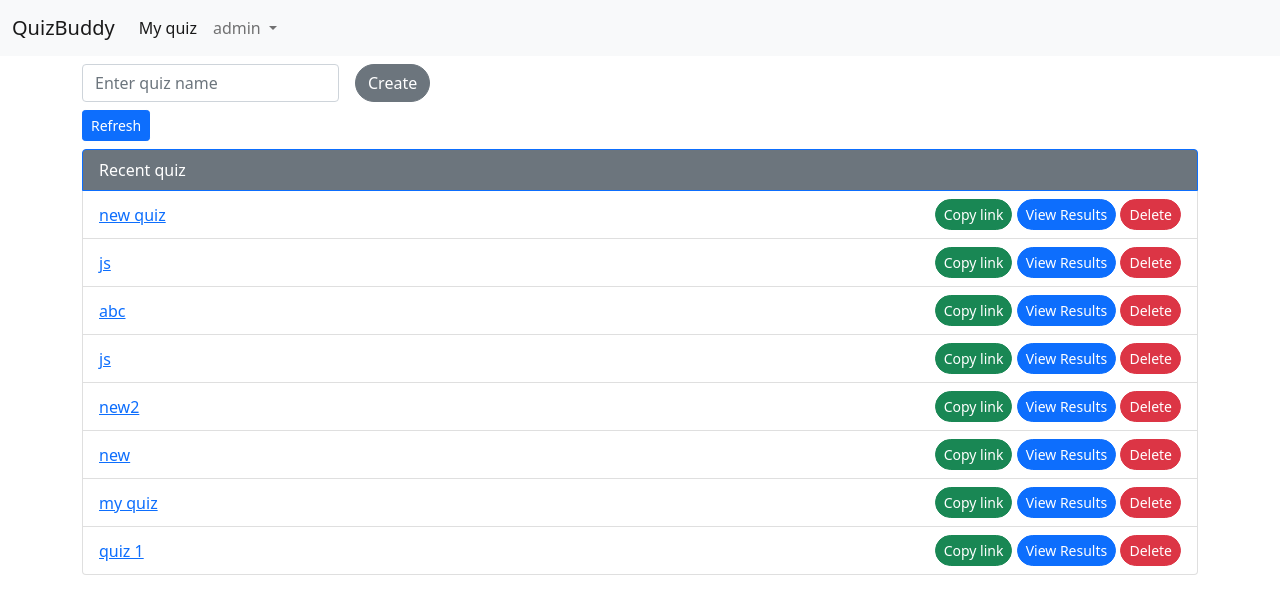
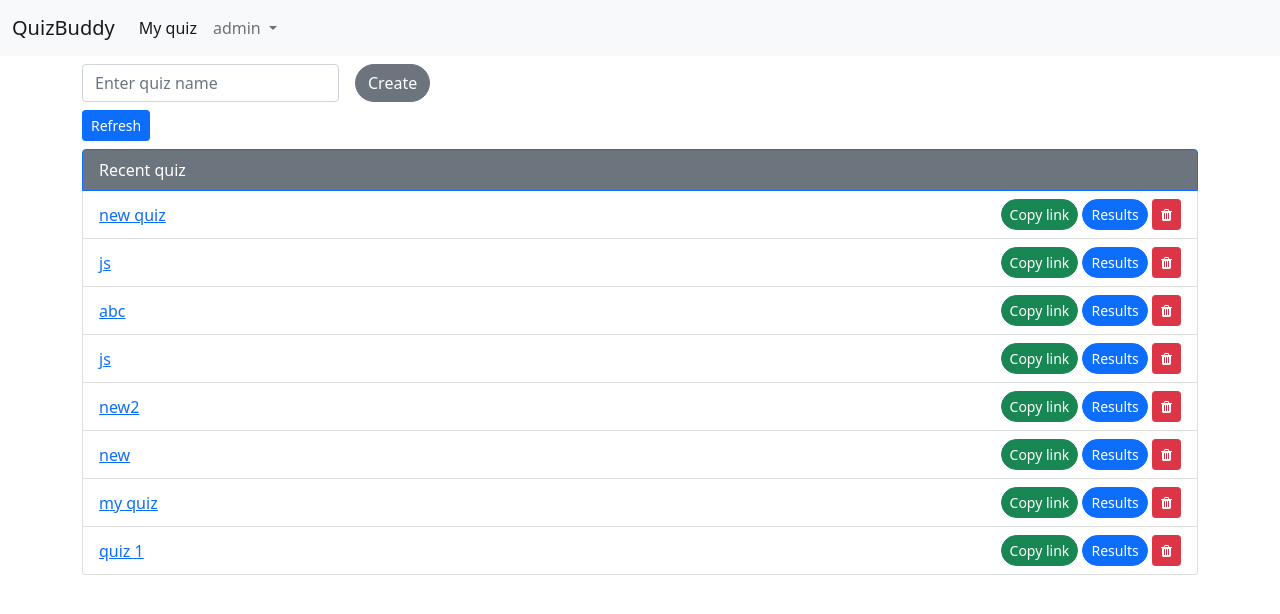
Before and after one commit to Jaspreet-singh-1032/quiz, a Django app: page /app/quiz/ in a window 1280 px wide. Shown: the top 614 px of the page. Run offline with Django 3.2, Linux system fonts and the light colour scheme; a user stored in the database is signed in; data comes from the database, SQL or seed files in the repository; both versions use the stored data as it was after the commit.

Commit message:
delete icon addded and ui changes

```diff
--- a/static/js/quiz.js
+++ b/static/js/quiz.js
@@ -92,7 +92,10 @@ document.getElementById("questionForm").addEventListener("submit", (e) => {
 
 function copyQuizLink(id){
   navigator.clipboard.writeText(window.location.href + id.id + '/');
-  alert('Link copied !')
+  document.getElementById(`button${id.id}`).innerText = 'Copied !'
+  setInterval(()=>{
+    document.getElementById(`button${id.id}`).innerText = 'Copy link'
+  },3000);
 }
 
 document.getElementById('AddQuestionsModal').addEventListener('hidden.bs.modal',()=>{
--- a/templates/app/quiz_list.html
+++ b/templates/app/quiz_list.html
@@ -3,6 +3,10 @@
 {% block title %}
 My Quiz
 {% endblock title %}
+
+{% block link %}
+<link rel="stylesheet" href="https://cdnjs.cloudflare.com/ajax/libs/font-awesome/4.7.0/css/font-awesome.min.css">
+{% endblock link %}
 {% load static %}
 
 {% block content %}
@@ -35,9 +39,9 @@ My Quiz
 
     <li class="list-group-item d-flex justify-content-between align-items-center"><a href="{%url 'quiz_page' quiz.id%}">{{quiz.name}}</a>
         <span>
-            <a class="btn btn-success btn-sm rounded-pill" value="{{quiz.id}}" onclick="copyQuizLink({{quiz}});">Copy link</a>
-            <a class="btn btn-primary btn-sm rounded-pill" href="{%url 'quiz_results' quiz.id%}">View Results</a>
-            <a class="btn btn-danger btn-sm rounded-pill" href="{%url 'quiz_delete' quiz.id%}">Delete</a>
+            <a class="btn btn-success btn-sm rounded-pill" id='button{{quiz.id}}' onclick="copyQuizLink({{quiz}});">Copy link</a>
+            <a class="btn btn-primary btn-sm rounded-pill" href="{%url 'quiz_results' quiz.id%}">Results</a>
+            <a class="btn btn-danger btn-sm " href="{%url 'quiz_delete' quiz.id%}"><i class="fa fa-solid fa-trash"></i></a>
         </span>
     </li>
     {% endfor %}
--- a/templates/base.html
+++ b/templates/base.html
@@ -10,6 +10,9 @@
     <link href="https://cdn.jsdelivr.net/npm/bootstrap@5.1.0/dist/css/bootstrap.min.css" rel="stylesheet"
         integrity="sha384-KyZXEAg3QhqLMpG8r+8fhAXLRk2vvoC2f3B09zVXn8CA5QIVfZOJ3BCsw2P0p/We" crossorigin="anonymous">
 
+    {% block link %}
+
+    {% endblock link %}
     <title>{% block title %}{% endblock title %} | QuizBuddy</title>
 </head>
 
```
Also changed, not shown: db.sqlite3.
